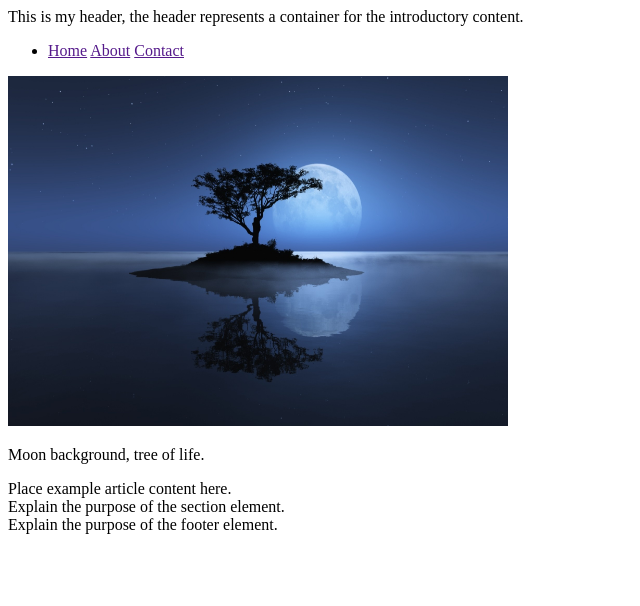
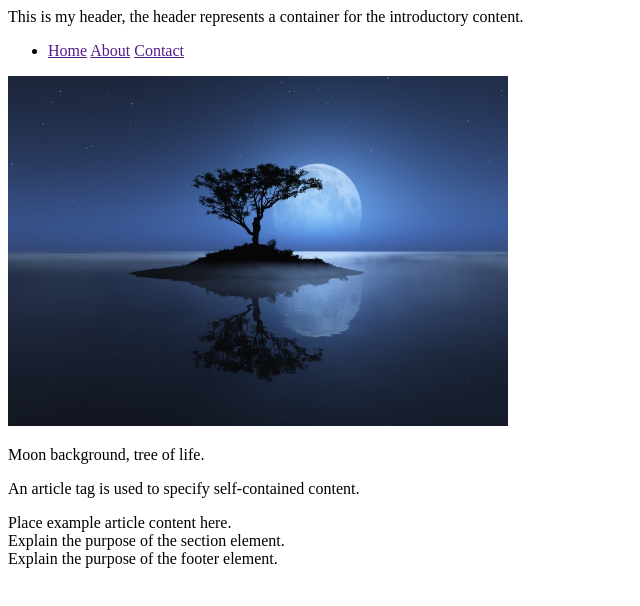
Before and after one commit to taylordavids1021/html_challenges, a plain HTML site: page html_webpage_challenge/html_webpage_challenge.html in a window 1280 px wide. Shown: the whole page, without its empty margins (0-640 px from the left). Drawn offline with Linux system fonts and the light colour scheme.

Commit message:
update readme

```diff
--- a/html_webpage_challenge/html_webpage_challenge.html
+++ b/html_webpage_challenge/html_webpage_challenge.html
@@ -31,6 +31,14 @@
             <img src="images/tree.jpg" alt="" height="350px" width="500">
             <p>Moon background, tree of life.</p>
         </div>
+        <!--example of a article-->
+        <!--replace article tag with div tag-->
+        <article>
+            <p>
+                An article tag is used to specify self-contained content.
+            </p>
+        </article>
+        <!--closing article tag-->
         <div class="article">Place example article content here.</div>
         <div class="section">Explain the purpose of the section element.</div>
         <div id="footer">Explain the purpose of the footer element.</div>
```
